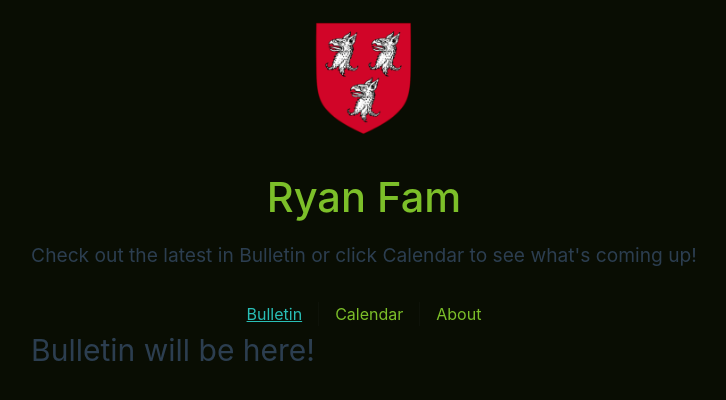
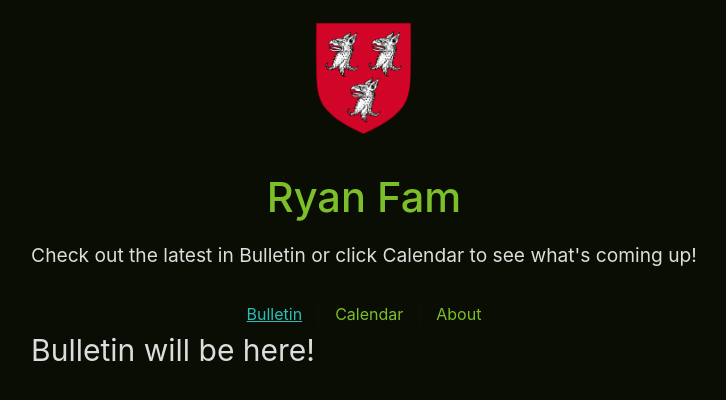
Before and after one commit to davidroll20/ryanfam, a Vue app: page / in a window 1280 px wide. Shown: the top 400 px of the page, without its empty margins (276-1002 px from the left). Built offline with nearby package versions, Linux system fonts and the light colour scheme; the HTML template or start-up script is replaced by a standard one.

Commit message:
Recolord primary text

```diff
--- a/src/style/_colors.scss
+++ b/src/style/_colors.scss
@@ -1,5 +1,7 @@
 // $background-light: #0c0c0c;
 $background-dark: #090d03;
+
+$off-white: rgb(221, 221, 221);
 
 $ryan-fam-red: #bf2931;
 $ryan-fam-green: #7cbf29;
--- a/src/style/base.scss
+++ b/src/style/base.scss
@@ -62,7 +62,7 @@
 
 body {
   min-height: 100vh;
-  color: var(--color-text);
+  color: var(--primary-text);
   background: var(--background-dark);
   transition:
     color 0.5s,
--- a/src/style/main.scss
+++ b/src/style/main.scss
@@ -11,7 +11,6 @@
 a,
 .link {
   text-decoration: none;
-  /* color: hsla(160, 100%, 37%, 1);  */
   color: var(--link);
   transition: 0.4s;
   padding: 3px;
@@ -19,7 +18,7 @@ a,
 
 @media (hover: hover) {
   a:hover {
-    // background-color: hsla(160, 100%, 37%, 0.2);
+    border-radius: 4px;
     color: var(--link-hover);
     background-color: var(--link-hover-background);
   }
--- a/src/style/vars.scss
+++ b/src/style/vars.scss
@@ -3,7 +3,7 @@
 html {
   --background-dark: #{colors.$background-dark};
 
-  --primary-text: white;
+  --primary-text: #{colors.$off-white};
   --link: #{colors.$ryan-fam-green};
   --link-hover: #{colors.$ryan-fam-green};
   --link-hover-background: #{colors.$ryan-fam-green-low-alpha};
```
Also changed, not shown: src/App.vue (+0 -27 lines).
